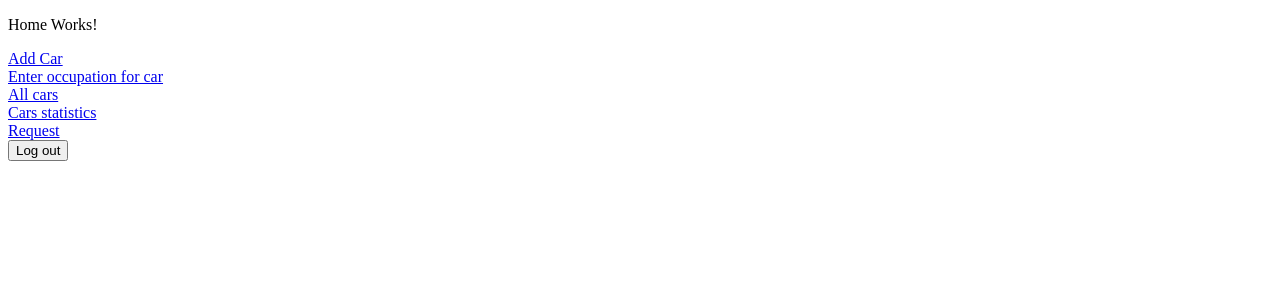
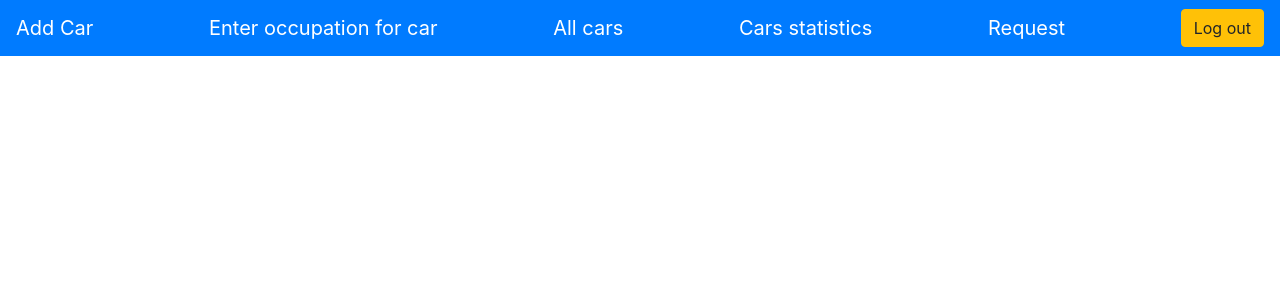
Before and after one commit to bole25/frontend-agent, an Angular app: page /home in a window 1280 px wide. Shown: the top 300 px of the page. Built offline with nearby package versions, Linux system fonts and the light colour scheme; sample sign-in values are in the browser's storage.

Commit message:
Bootstrapp added.

```diff
--- a/src/app/addCar/addCar.component.html
+++ b/src/app/addCar/addCar.component.html
@@ -1,6 +1,7 @@
-<h1>Add new car</h1>
+<div style="margin: auto;width: 500px;border: 1px solid blue;border-radius: 20px;">
+<h1 style="padding-left: 22%;">Add new car</h1>
 <br>
-<form (ngSubmit)="onSubmitCreate()">
+<form style="width: 400px;margin: auto;" (ngSubmit)="onSubmitCreate()">
     <div class="form-group" style="margin-bottom: 5px">
       <h5 style="color:#33ccbb">Select gas type</h5>
     </div>
@@ -117,3 +118,4 @@
       </tr>
     </table>
   </div>
+<div>
--- a/src/app/allCars/allCars.component.html
+++ b/src/app/allCars/allCars.component.html
@@ -1,5 +1,5 @@
 <h1>All cars</h1>
-<table class="table">
+<table style="width:65%" class="table table-dark">
     <thead>
         <tr>
             <th>Model</th>
@@ -18,12 +18,12 @@
             <td>{{car.status}}</td>
             <td><img width="100px" height="60px" src="{{car.image}}"></td>
             <td><a [routerLink]="['/car-details', car.id]">View</a></td>
-            <td *ngIf="!car.status"><button (click)="finishRent(car.id)">Finish rent</button></td>
+            <td *ngIf="!car.status"><button class="btn btn-primary" (click)="finishRent(car.id)">Finish rent</button></td>
         </tr>
 
     </tbody>
 </table>
-<div *ngIf="reportDiv" id="report" style="text-align: center;width: 500px;height: 300px;border: 1px solid blue;float:right;">
+<div *ngIf="reportDiv" id="report" style="margin-top:-110px;text-align: center;width: 400px;height: 300px;border: 1px solid blue;float:right;">
     <h2 style="color:white;background-color:gold;">Enter report</h2>
     <form>
         <input style="width: 200px; height: 50px;" [(ngModel)]="enterReport" [ngModelOptions]="{standalone: true}" placeholder="Report text" type="text"><br><br>
--- a/src/app/car-statistics/car-statistics.component.html
+++ b/src/app/car-statistics/car-statistics.component.html
@@ -1,5 +1,5 @@
 <h1>Cars statistics</h1>
-<table style="border: 1px solid blue;">
+<table style="width:40%" class="table table-dark">
     <thead>
         <tr>
             <th>Model</th>
@@ -16,9 +16,11 @@
 
     </tbody>
 </table>
-<div style="float:right;width:800px;height:250px;border: 1px solid red;">
+<div style="margin-top:-80px;float:right;width:800px;height:250px;border: 2px solid blue;border-radius: 20px;">
+    <div style="padding-top:40px;padding-left:50px;margin: auto;width: 400px;height: 100%">
     <h2>Car with best grade : </h2>
-    <span><b>{{bestGradeCar.carModel}} {{bestGradeCar.carType}}</b>    with     <b>{{bestGradeCar.likes}}</b> likes</span><br>
+    <span><b>{{bestGradeCar.carModel}} {{bestGradeCar.carType}}</b>    with     <b>{{bestGradeCar.likes}}</b> likes</span><br><hr>
     <h2>Car with most km</h2>
     <span *ngIf = "isValidCarModel"><b>{{mostKmCar.carModel}} {{mostKmCar.carType}}</b>    with     <b>{{mostKmCar.kmAmount}}</b> km</span>
+    </div>
 </div>
--- a/src/app/enter-occupation/enter-occupation.component.html
+++ b/src/app/enter-occupation/enter-occupation.component.html
@@ -1,4 +1,6 @@
-<form (ngSubmit)="onSubmitCreate()">
+<div style="margin: auto;width: 500px;height:600px;border: 1px solid blue;border-radius: 20px;"><br>
+  <h3 style="padding-left: 22%;">Enter occupation</h3>
+<form style="width: 400px;margin: auto;" (ngSubmit)="onSubmitCreate()">
   <div class="form-group" style="margin-bottom: 5px">
 
     Select car for occupation:
@@ -54,3 +56,4 @@
   <br/>
   <button class="btn btn-success" type="submit">Submit</button>
 </form>
+</div>
--- a/src/app/home/home.component.html
+++ b/src/app/home/home.component.html
@@ -1,7 +1,8 @@
-<p>Home Works!</p>
-<a *ngIf="adminLoggedIn()" class="nav-link" routerLink="/addCar">Add Car</a><br/>
-<a class="nav-link" routerLink="/enterOccupation">Enter occupation for car</a><br>
-<a *ngIf="adminLoggedIn()" class="nav-link" routerLink="/allCars">All cars</a><br>
-<a *ngIf="adminLoggedIn()" class="nav-link" routerLink="/carStatistics">Cars statistics</a><br>
-<a *ngIf="adminLoggedIn()" class="nav-link" routerLink="/requests">Request</a><br>
-<button (click)="logout()">Log out</button>
+<nav class="navbar navbar-dark bg-primary">
+    <a *ngIf="adminLoggedIn()" class="navbar-brand" routerLink="/addCar">Add Car</a><br/>
+    <a class="navbar-brand" routerLink="/enterOccupation">Enter occupation for car</a><br>
+    <a *ngIf="adminLoggedIn()" class="navbar-brand" routerLink="/allCars">All cars</a><br>
+    <a *ngIf="adminLoggedIn()" class="navbar-brand" routerLink="/carStatistics">Cars statistics</a><br>
+    <a *ngIf="adminLoggedIn()" class="navbar-brand" routerLink="/requests">Request</a><br>
+    <button class="btn btn-warning" (click)="logout()">Log out</button>
+</nav>
--- a/src/index.html
+++ b/src/index.html
@@ -6,6 +6,7 @@
   <base href="/">
   <meta name="viewport" content="width=device-width, initial-scale=1">
   <link rel="icon" type="image/x-icon" href="favicon.ico">
+  <link rel="stylesheet" href="https://stackpath.bootstrapcdn.com/bootstrap/4.5.0/css/bootstrap.min.css" integrity="sha384-9aIt2nRpC12Uk9gS9baDl411NQApFmC26EwAOH8WgZl5MYYxFfc+NcPb1dKGj7Sk" crossorigin="anonymous">
 </head>
 <body>
   <app-root></app-root>
```
